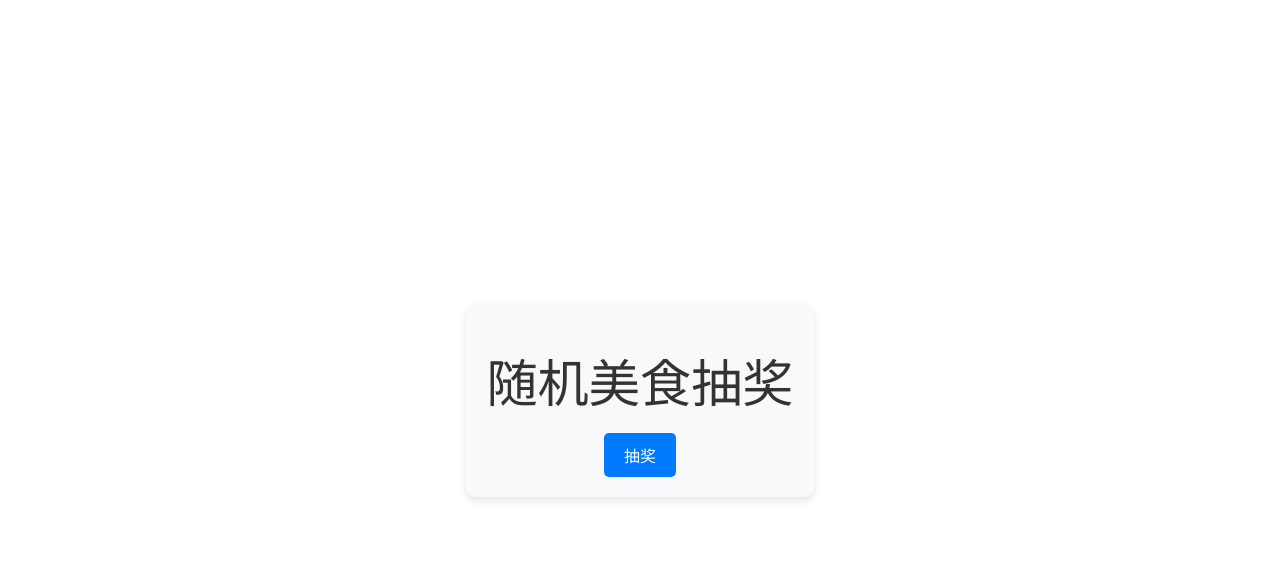
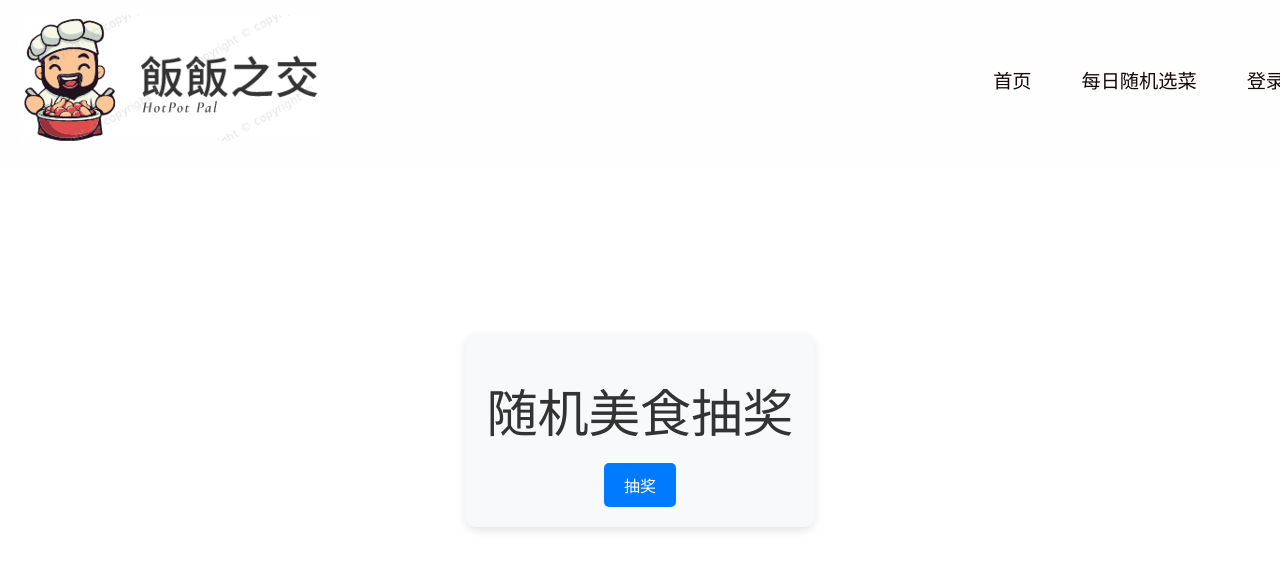
Before and after one commit to 137277900675a/food, a Vue app: page /#/lottery in a window 1280 px wide. Shown: the top 570 px of the page. Built offline with nearby package versions, Linux system fonts and the light colour scheme.

Commit message:
添加lottery导航栏

```diff
--- a/src/components/lottery.vue
+++ b/src/components/lottery.vue
@@ -1,4 +1,32 @@
 <template>
+  <!-- 导航栏 -->
+  <div class="navbar">
+    <div class="logo"><img src="../img/image.png" alt="logo" /></div>
+    <ul class="nav-links">
+      <li><router-link to="/index">首页</router-link></li>
+      <li><router-link to="/lottery">每日随机选菜</router-link></li>
+      <li v-if="isLoggedIn">
+        <div class="avatar-container">
+          <img
+            :src="avatarUrl"
+            alt="Avatar"
+            class="avatar"
+            @click="toggleDropdown"
+          />
+          <div v-if="showDropdown" class="dropdown">
+            <ul>
+              <li @click="goToProfile">个人信息</li>
+              <li @click="goToSettings">设置</li>
+              <li @click="logout">注销</li>
+            </ul>
+          </div>
+        </div>
+      </li>
+      <li v-if="!isLoggedIn">
+        <router-link to="/">登录</router-link>
+      </li>
+    </ul>
+  </div>
   <div class="food-lottery">
     <h1>随机美食抽奖</h1>
     <button @click="pickRandomFood" class="lottery-button">抽奖</button>
@@ -27,6 +55,9 @@
 export default {
   data() {
     return {
+      isLoggedIn: false,
+      avatarUrl: "../img/yier.png",
+      showDropdown: false,
       foods: [
         {
           name: "麻辣火锅",
@@ -82,14 +113,69 @@
       const randomIndex = Math.floor(Math.random() * this.foods.length);
       this.selectedFood = this.foods[randomIndex];
     },
+    toggleDropdown() {
+      this.showDropdown = !this.showDropdown;
+    },
+    goToProfile() {
+      alert("跳转到个人信息页面");
+      this.$router.push("/profile");
+    },
+    goToSettings() {
+      alert("跳转到设置页面");
+    },
+    logout() {
+      localStorage.removeItem("user");
+      this.isLoggedIn = false;
+      this.avatarUrl = "../img/default-avatar.png";
+      this.showDropdown = false;
+      this.$router.push("/");
+    },
   },
 };
 </script>
 
 <style scoped>
+/* 导航栏头像样式 */
+.avatar {
+  width: 40px;
+  height: 40px;
+  border-radius: 50%;
+  object-fit: cover;
+  border: 2px solid #fff;
+}
+.avatar-container {
+  position: relative;
+}
+
+.dropdown {
+  position: absolute;
+  top: 50px;
+  right: 0;
+  background-color: white;
+  border: 1px solid #ddd;
+  border-radius: 5px;
+  box-shadow: 0 4px 8px rgba(0, 0, 0, 0.1);
+  min-width: 150px;
+}
+
+.dropdown ul {
+  list-style: none;
+  margin: 0;
+  padding: 0;
+}
+
+.dropdown ul li {
+  padding: 10px;
+  cursor: pointer;
+}
+
+.dropdown ul li:hover {
+  background-color: #f0f0f0;
+}
 .food-lottery {
   text-align: center;
   margin: 20px;
+  margin-top: 80px;
   font-family: "Arial", sans-serif;
   background-color: #f8f9fa;
   border-radius: 10px;
@@ -143,4 +229,56 @@
   color: #666;
   font-size: 16px;
 }
+/* 页面整体布局 */
+#app {
+  display: flex;
+  flex-direction: column;
+  align-items: center;
+  font-family: Arial, sans-serif;
+  min-height: 100vh;
+  padding-top: 20px;
+  margin-top: 70px;
+}
+
+/* 导航栏样式 */
+.navbar {
+  position: fixed;
+  top: 0;
+  left: 0;
+  width: 100%;
+  background-color: rgb(254, 254, 254);
+  padding: 15px 20px;
+  color: rgb(11, 3, 3);
+  z-index: 1000;
+  display: flex;
+  justify-content: space-between;
+  align-items: center;
+}
+
+.nav-links {
+  display: flex;
+  list-style: none;
+  gap: 20px;
+}
+
+.nav-links li {
+  font-size: 1.2rem;
+  padding: 10px 15px;
+  border-radius: 5px;
+  transition: background-color 0.3s ease;
+}
+
+.nav-links li:hover {
+  background-color: #ff6347;
+}
+
+.nav-links li a {
+  color: rgb(21, 9, 9);
+  text-decoration: none;
+  display: block;
+}
+
+.nav-links li a:hover {
+  color: white;
+}
 </style>
```
